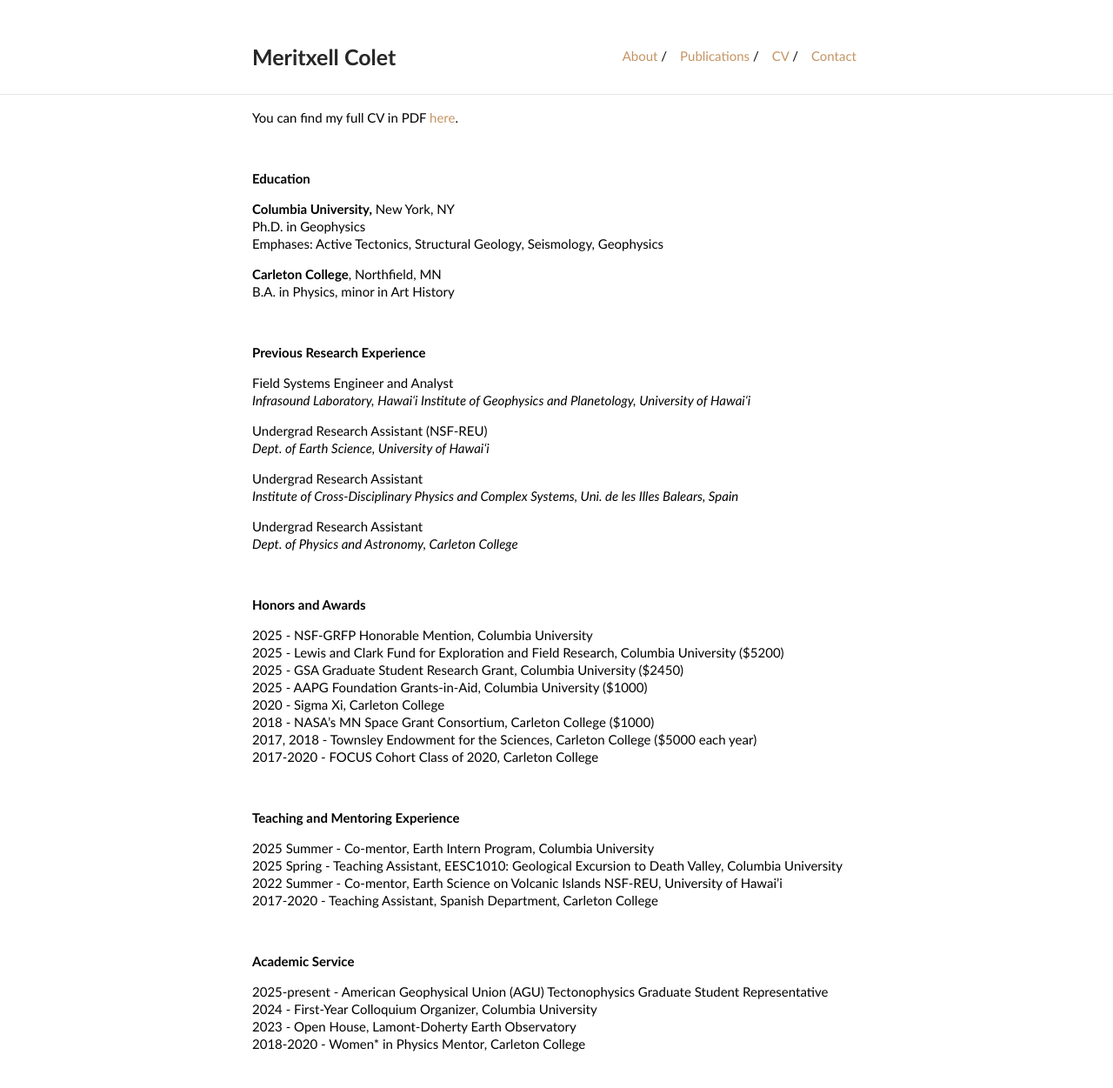
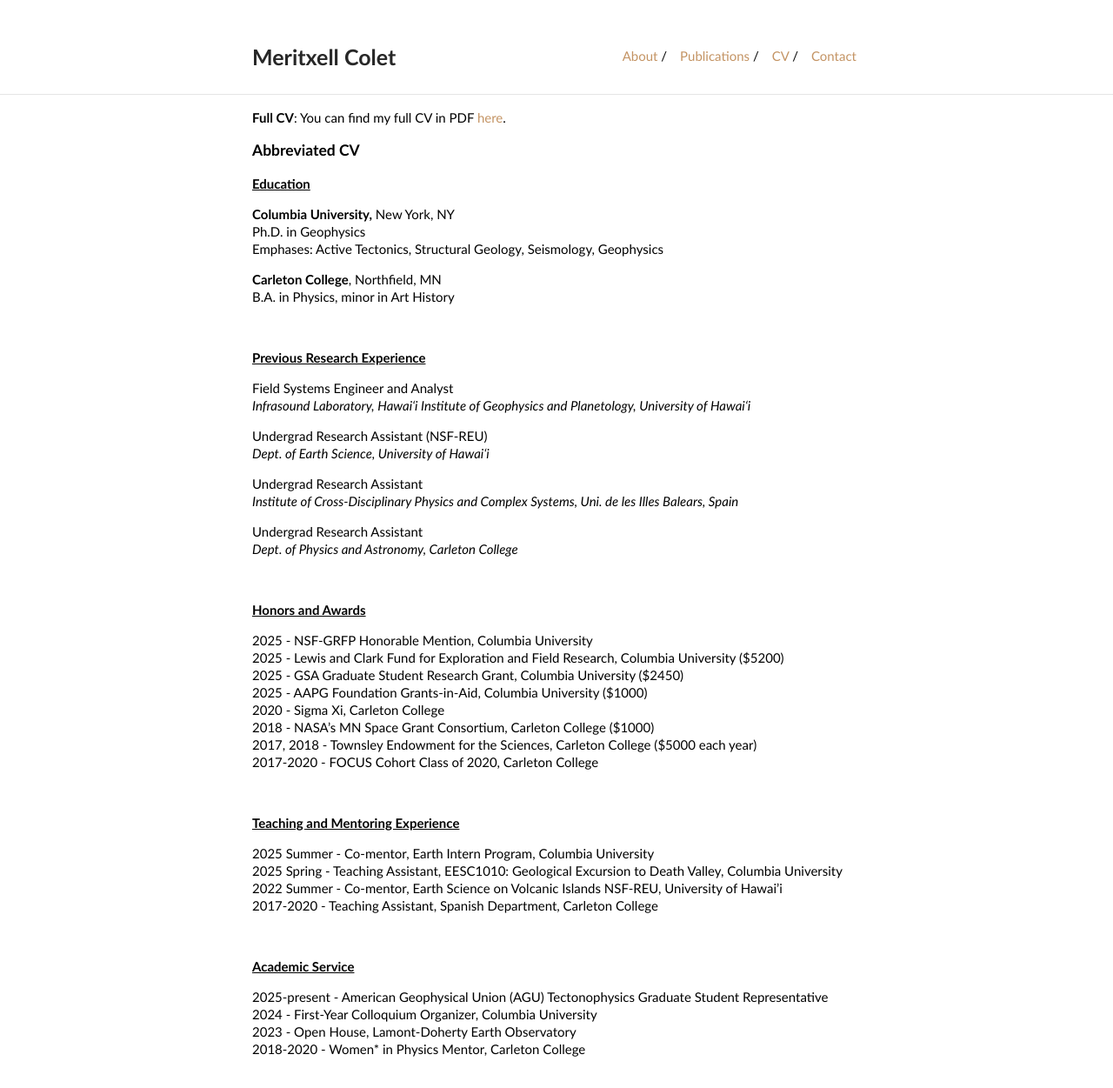
Before and after one commit to MeritxellC/MeritxellC.github.io, a Jekyll site: the page built from cv/cv.md, in a window 1280 px wide. Shown: the whole page at 87% size. Built offline with Jekyll 4.4.1, drawn with Linux system fonts in a browser that asks for light colours.

Commit message:
more more updates

```diff
--- a/cv/cv.md
+++ b/cv/cv.md
@@ -11,12 +11,13 @@ p{
 }
 </style>
 
-You can find my full CV in PDF [here](Meritxell_Colet_CV_PDF.pdf).
-
-<br style="line-height:1">
+<b>Full CV</b>: You can find my full CV in PDF [here](Meritxell_Colet_CV_PDF.pdf).
 
 
-<p><strong>Education</strong></p>
+<h3>Abbreviated CV</h3>
+
+
+<p><strong><u>Education</u></strong></p>
 <p>
 <b>Columbia University,</b> New York, NY <br>
 Ph.D. in Geophysics<br>
@@ -30,7 +31,7 @@ B.A. in Physics, minor in Art History
 
 <br style="line-height:1.5">
 
-<p><strong>Previous Research Experience</strong></p>
+<p><strong><u>Previous Research Experience</u></strong></p>
 <p>
 Field Systems Engineer and Analyst <br>
 <i> Infrasound Laboratory, Hawaiʻi Institute of Geophysics and Planetology,
@@ -54,7 +55,7 @@ Undergrad Research Assistant<br>
 </p>
 <br style="line-height:2">
 
-<p><strong>Honors and Awards</strong></p>
+<p><strong><u>Honors and Awards</u></strong></p>
 
 <p>
 2025 - NSF-GRFP Honorable Mention, Columbia University<br>
@@ -69,7 +70,7 @@ Undergrad Research Assistant<br>
 
 <br style="line-height:2">
 
-<p><strong>Teaching and Mentoring Experience</strong></p>
+<p><strong><u>Teaching and Mentoring Experience</u></strong></p>
 2025 Summer - Co-mentor, Earth Intern Program, Columbia University <br>
 2025 Spring - Teaching Assistant, EESC1010: Geological Excursion to Death Valley, Columbia University<br>
 2022 Summer - Co-mentor, Earth Science on Volcanic Islands NSF-REU, University of Hawai'i <br>
@@ -78,7 +79,7 @@ Undergrad Research Assistant<br>
 <br style="line-height:2">
 
 
-<p><strong>Academic Service</strong></p>
+<p><strong><u>Academic Service</u></strong></p>
 2025-present - American Geophysical Union (AGU) Tectonophysics Graduate Student Representative <br>
 2024 - First-Year Colloquium Organizer, Columbia University <br>
 2023 - Open House, Lamont-Doherty Earth Observatory <br>
```
Also changed, not shown: contact.md (+6 -7 lines), 1 other file.
